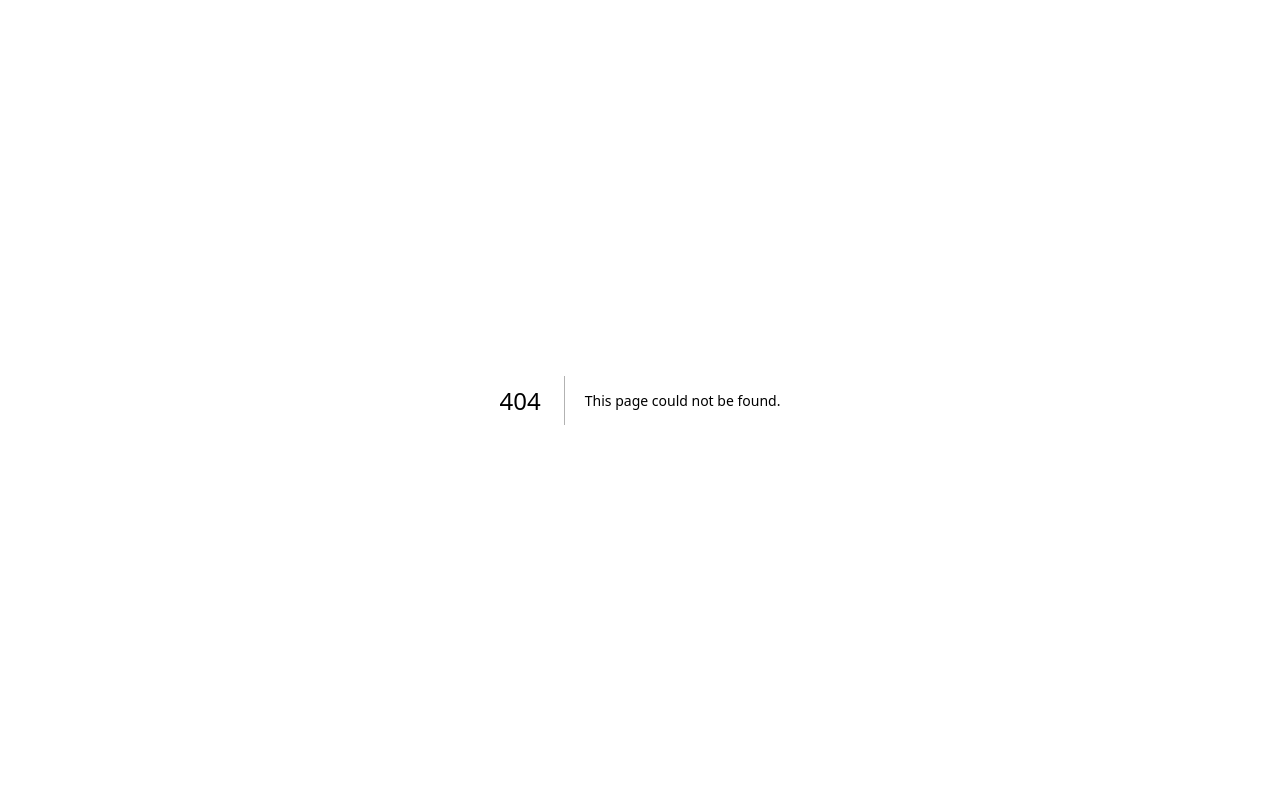
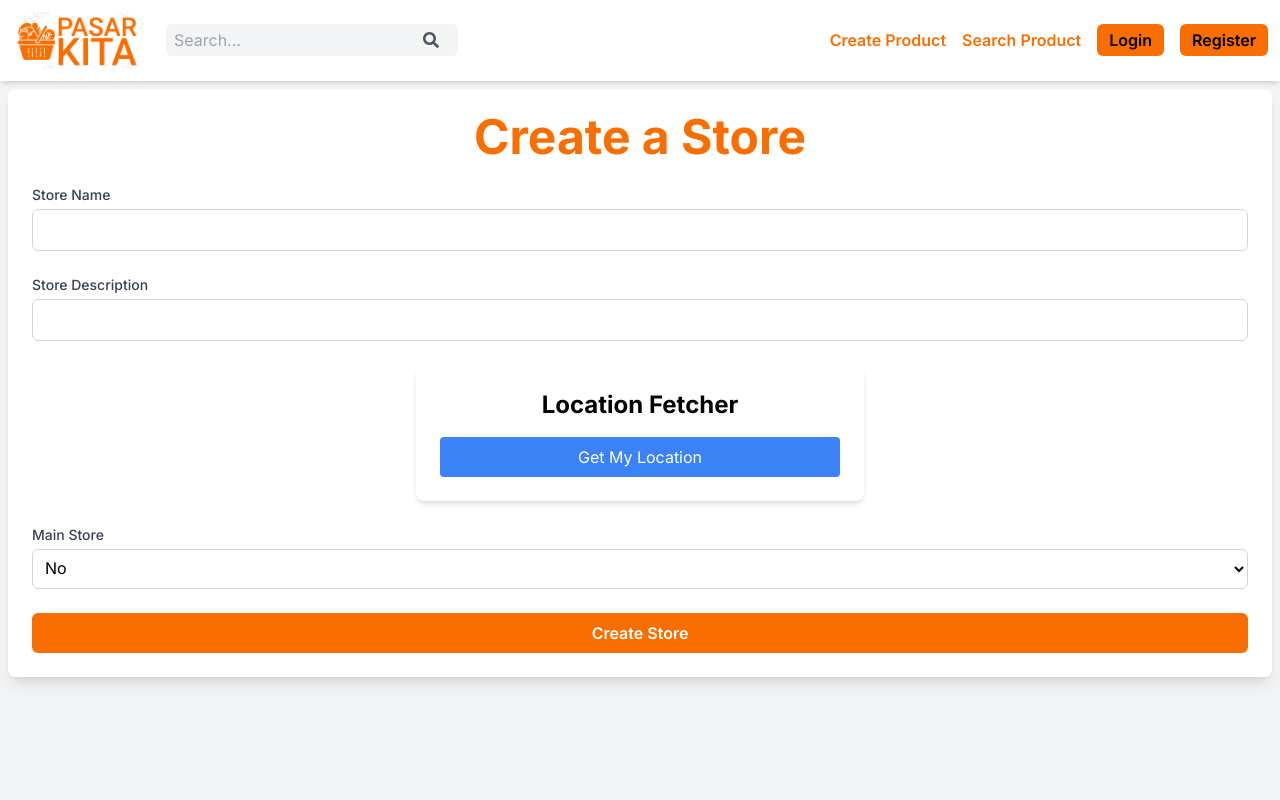
Before and after one commit to purwadhikafullstack/JCWD2804-02, a Next.js app in the folder apps/web/: page /create_store in a window 1280 px wide. Before the commit this address had no page. Shown: the top 800 px of the page. Built offline with nearby package versions, Linux system fonts and the light colour scheme.

Commit message:
build: create store

```diff
--- /dev/null
+++ b/apps/web/src/app/create_store/page.tsx
@@ -0,0 +1,16 @@
+import CreateStore from '@/components/CreateStore/index';
+import Footer from '@/components/HomePage/Footer';
+import Navbar from '@/components/HomePage/Navbar';
+import React from 'react';
+
+const CreateStorePage = () => {
+  return (
+    <div>
+      <Navbar />
+      <CreateStore/>
+      <Footer />
+    </div>
+  );
+};
+
+export default CreateStorePage;
--- a/apps/web/src/components/AdminDashboardPage/index.tsx
+++ b/apps/web/src/components/AdminDashboardPage/index.tsx
@@ -27,13 +27,13 @@ const Layout: React.FC<LayoutProps> = ({ children }) => {
               </a>
             </li>
             <li className="mb-2">
-              <a href="#" className="flex items-center p-2 font-semibold text-orange-950 hover:text-orange-400">
-                <span className="ml-2">Customer</span>
+              <a href="/create_store" className="flex items-center p-2 font-semibold text-orange-950 hover:text-orange-400">
+                <span className="ml-2">Store</span>
               </a>
             </li>
             <li className="mb-2">
               <a href="/create_product" className="flex items-center p-2 font-semibold text-orange-950 hover:text-orange-400">
-                <span className="ml-2">Shop</span>
+                <span className="ml-2">Product</span>
               </a>
             </li>
             <li className="mb-2">
--- /dev/null
+++ b/apps/web/src/components/CreateStore/index.tsx
@@ -0,0 +1,189 @@
+'use client';
+import React, { useState } from 'react';
+import axios from 'axios';
+import Swal from 'sweetalert2';
+
+const CreateStore: React.FC = () => {
+  const [storeData, setStoreData] = useState({
+    store_name: '',
+    description: '',
+    location: '',
+    latitude: '',
+    longitude: '',
+    isMainStore: false,
+  });
+
+  const [latitude, setLatitude] = useState<number | null>(null);
+  const [longitude, setLongitude] = useState<number | null>(null);
+  const [error, setError] = useState<string | null>(null);
+  const [loading, setLoading] = useState<boolean>(false);
+
+  const handleGetLocation = () => {
+    if (!navigator.geolocation) {
+      setError('Geolocation is not supported by your browser.');
+      return;
+    }
+
+    setLoading(true);
+    setError(null);
+
+    navigator.geolocation.getCurrentPosition(
+      (position) => {
+        setLatitude(position.coords.latitude);
+        setLongitude(position.coords.longitude);
+        setLoading(false);
+        setStoreData((prevData) => ({
+          ...prevData,
+          latitude: position.coords.latitude.toString(),
+          longitude: position.coords.longitude.toString(),
+        }));
+      },
+      (err) => {
+        setError('Unable to retrieve your location.');
+        setLoading(false);
+      },
+    );
+  };
+
+  const handleChange = (
+    e: React.ChangeEvent<
+      HTMLInputElement | HTMLTextAreaElement | HTMLSelectElement
+    >,
+  ) => {
+    const { name, value } = e.target;
+    setStoreData((prevData) => ({
+      ...prevData,
+      [name]: name === 'isMainStore' ? value === 'yes' : value,
+    }));
+  };
+
+  const handleSubmit = async (e: React.FormEvent) => {
+    e.preventDefault();
+    try {
+      const { store_name, description, location, latitude, longitude, isMainStore } = storeData;
+
+      await axios.post('http://localhost:8000/api/store', {
+        store_name,
+        description,
+        location,
+        latitude,
+        longitude,
+        isMainStore,
+      });
+
+      Swal.fire({
+        title: 'Success',
+        text: 'Store created!',
+        icon: 'success',
+      });
+    } catch (error) {
+      console.error('Error creating store:', error);
+      Swal.fire({
+        title: 'Error',
+        text: 'Failed to create store.',
+        icon: 'error',
+      });
+    }
+  };
+
+  return (
+    <div className="min-h-screen bg-gray-100 p-2">
+      <div className="container mx-auto bg-white p-6 rounded-lg shadow-lg">
+        <h1 className="text-5xl text-center text-primary font-bold mb-6">
+          Create a Store
+        </h1>
+        <form onSubmit={handleSubmit} className="space-y-6">
+          {/* Form fields */}
+          <div>
+            <label
+              htmlFor="store_name"
+              className="block text-sm font-medium text-gray-700"
+            >
+              Store Name
+            </label>
+            <input
+              type="text"
+              name="store_name"
+              id="store_name"
+              className="mt-1 block w-full p-2 border bg-white text-black border-gray-300 rounded-md"
+              value={storeData.store_name}
+              onChange={handleChange}
+              required
+            />
+          </div>
+          <div>
+            <label
+              htmlFor="description"
+              className="block text-sm font-medium text-gray-700"
+            >
+              Store Description
+            </label>
+            <input
+              type="text"
+              name="description"
+              id="description"
+              className="mt-1 block w-full p-2 border bg-white text-black border-gray-300 rounded-md"
+              value={storeData.description}
+              onChange={handleChange}
+            />
+          </div>
+          <div className="max-w-md mx-auto mt-10 p-6 bg-white rounded-lg shadow-md">
+            <h2 className="text-2xl font-bold mb-4 text-center">
+              Location Fetcher
+            </h2>
+            <button
+              type="button"
+              onClick={handleGetLocation}
+              className="w-full py-2 px-4 bg-blue-500 text-white rounded hover:bg-blue-600 transition duration-300"
+            >
+              {loading ? 'Fetching location...' : 'Get My Location'}
+            </button>
+
+            {error && <p className="mt-4 text-red-500">{error}</p>}
+
+            {latitude && longitude && (
+              <div className="mt-4">
+                <p>
+                  <strong>Latitude:</strong> {latitude}
+                </p>
+                <p>
+                  <strong>Longitude:</strong> {longitude}
+                </p>
+              </div>
+            )}
+          </div>
+          <div>
+            <label
+              htmlFor="isMainStore"
+              className="block text-sm font-medium text-gray-700"
+            >
+              Main Store
+            </label>
+            <select
+              name="isMainStore"
+              id="isMainStore"
+              className="mt-1 block w-full p-2 border bg-white text-black border-gray-300 rounded-md"
+              value={storeData.isMainStore ? "yes" : "no"}
+              onChange={handleChange}
+              required
+            >
+              <option value="">Main Store</option>
+              <option value="yes">Yes</option>
+              <option value="no">No</option>
+            </select>
+          </div>
+          <div>
+            <button
+              type="submit"
+              className="w-full py-2 px-4 bg-primary text-white font-semibold rounded-md hover:bg-secondary"
+            >
+              Create Store
+            </button>
+          </div>
+        </form>
+      </div>
+    </div>
+  );
+};
+
+export default CreateStore;
```
